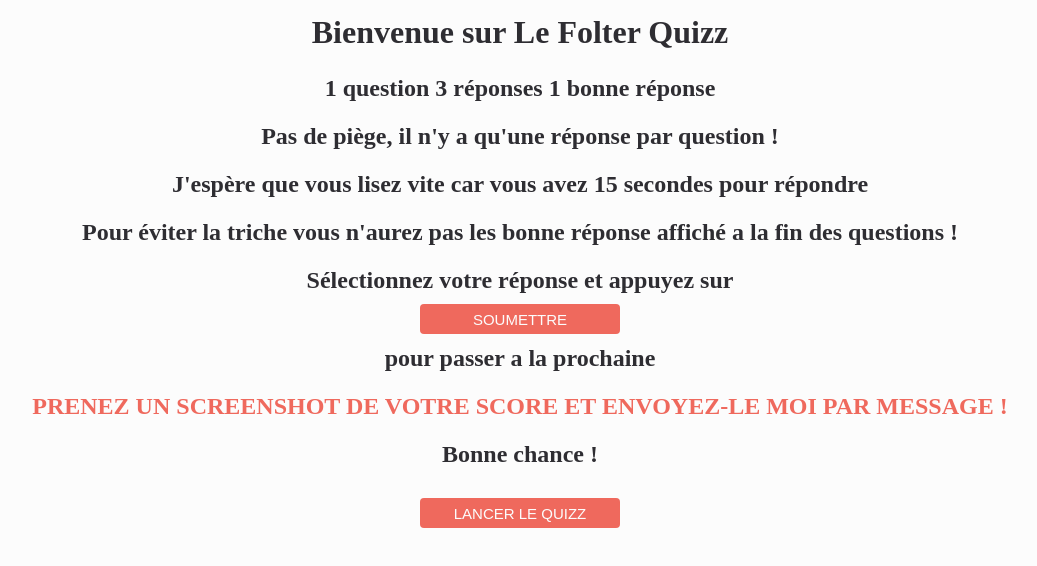
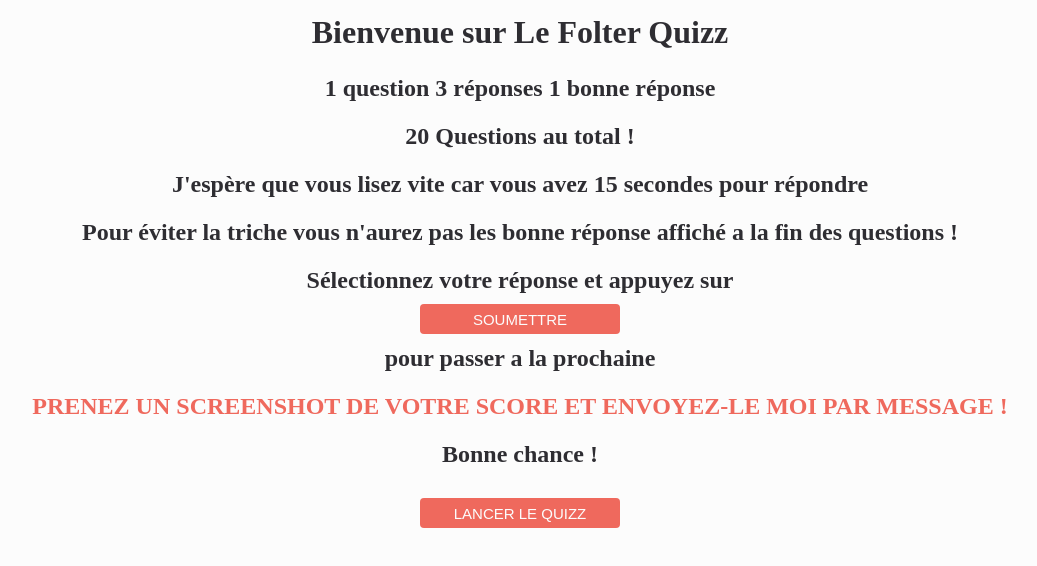
Before and after one commit to CTY-Webdesign/Folter-Quiz, a plain HTML site: page index.html in a window 1280 px wide. Shown: the whole page, without its empty margins (120-1157 px from the left). Drawn offline with Linux system fonts and the light colour scheme.

Commit message:
correction

```diff
--- a/index.html
+++ b/index.html
@@ -10,7 +10,7 @@
     <div id="intro" class="intro">
         <h1>Bienvenue sur Le Folter Quizz</h1>
         <h2>1 question 3 réponses 1 bonne réponse</h2>
-        <h2>Pas de piège, il n'y a qu'une réponse par question !</h2>
+        <h2>20 Questions au total !</h2>
         <h2>J'espère que vous lisez vite car vous avez 15 secondes pour répondre</h2>
         <h2>Pour éviter la triche vous n'aurez pas les bonne réponse affiché a la fin des questions !</h2>
         <h2>Sélectionnez votre réponse et appuyez sur <button>Soumettre</button> pour passer a la prochaine</h2>
```
